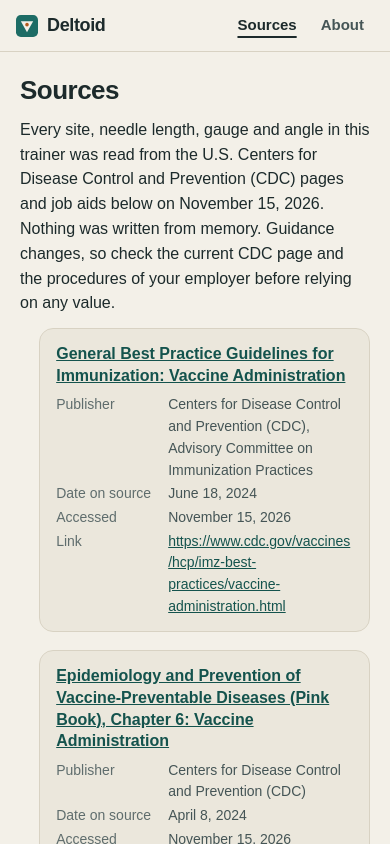
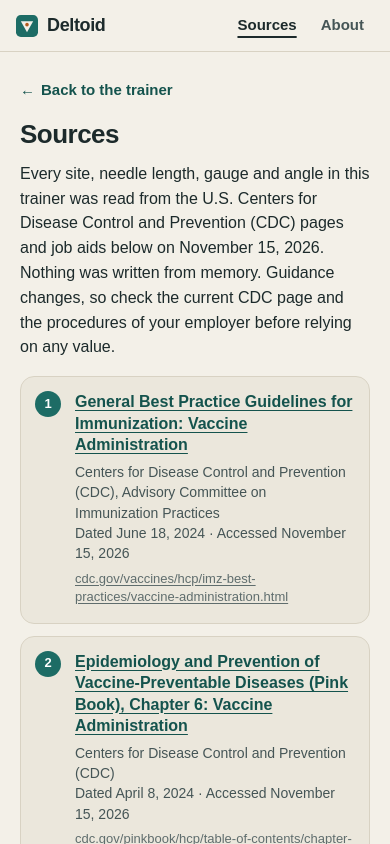
Before and after one commit to jon-jc/deltoid, a Next.js app: page /sources in a window 390 px wide. Built offline with nearby package versions, Linux system fonts and the light colour scheme; a web font is replaced by a local one.

Commit message:
Tidy the Sources and About pages on phones
Sources are now a numbered list without the stray indent, with the
publisher, dates and a shortened address as compact lines instead of a
two-column table that squeezed the values into a narrow column. Both
pages get a Back to the trainer link at the top.

```diff
--- a/src/app/about/page.tsx
+++ b/src/app/about/page.tsx
@@ -14,6 +14,9 @@ export default function AboutPage() {
       <SiteHeader current="about" />
       <main className="doc">
         <div className="doc-inner">
+          <Link href="/" className="top-link">
+            <span aria-hidden="true">←</span> Back to the trainer
+          </Link>
           <h1>About Deltoid</h1>
           <p>
             Deltoid is a practice tool for medical assistants. Each case gives you a synthetic patient and a route. You
--- a/src/app/globals.css
+++ b/src/app/globals.css
@@ -198,51 +198,85 @@ button {
   margin-bottom: 0;
 }
 
-.source-list {
+.doc .source-list {
   list-style: none;
-  margin: 0;
+  margin: 16px 0 0;
   padding: 0;
   display: grid;
   gap: 12px;
+  counter-reset: source;
 }
 
-.source-list > li {
+.doc .source-list > li {
+  position: relative;
   margin: 0;
-  padding: 14px 16px;
+  padding: 14px 16px 14px 54px;
   border-radius: 14px;
   background: var(--paper-2);
   border: 1px solid var(--line);
   scroll-margin-top: 16px;
+  counter-increment: source;
+}
+
+/* Numbered badge for each source. */
+.doc .source-list > li::before {
+  content: counter(source);
+  position: absolute;
+  left: 14px;
+  top: 14px;
+  width: 26px;
+  height: 26px;
+  border-radius: 50%;
+  display: grid;
+  place-items: center;
+  background: var(--teal);
+  color: #fff;
+  font-size: 0.8125rem;
+  font-weight: 700;
 }
 
 .source-list h3 {
-  margin: 0 0 4px;
+  margin: 0 0 6px;
   font-size: 1rem;
   line-height: 1.35;
   font-weight: 650;
 }
 
-.source-list dl {
-  margin: 8px 0 0;
-  display: grid;
-  gap: 2px;
+.source-list h3 a {
+  text-underline-offset: 3px;
+}
+
+.doc .source-meta {
+  margin: 0;
   font-size: 0.875rem;
+  line-height: 1.45;
   color: var(--ink-2);
 }
 
-.source-list dl > div {
-  display: grid;
-  grid-template-columns: 6.5rem 1fr;
-  gap: 8px;
+.source-url {
+  display: inline-block;
+  margin-top: 6px;
+  font-size: 0.8125rem;
+  line-height: 1.4;
+  color: var(--ink-3);
+  overflow-wrap: anywhere;
+  text-underline-offset: 2px;
 }
 
-.source-list dt {
-  color: var(--ink-3);
+.top-link {
+  display: inline-flex;
+  align-items: center;
+  gap: 6px;
+  min-height: 44px;
+  margin: -8px 0 8px;
+  font-size: 0.9375rem;
+  font-weight: 650;
+  text-underline-offset: 3px;
+  text-decoration: none;
 }
 
-.source-list dd {
-  margin: 0;
-  overflow-wrap: anywhere;
+.top-link:hover {
+  text-decoration: underline;
 }
 
 .back-link {
--- a/src/app/sources/page.tsx
+++ b/src/app/sources/page.tsx
@@ -15,6 +15,11 @@ function readable(iso: string) {
   return `${MONTHS[m - 1]} ${d}, ${y}`;
 }
 
+/** The address without the scheme, for display. */
+function pretty(url: string) {
+  return url.replace(/^https?:\/\/(www\.)?/, "");
+}
+
 export default function SourcesPage() {
   const list = Object.values(SOURCES);
   return (
@@ -22,6 +27,9 @@ export default function SourcesPage() {
       <SiteHeader current="sources" />
       <main className="doc">
         <div className="doc-inner">
+          <Link href="/" className="top-link">
+            <span aria-hidden="true">←</span> Back to the trainer
+          </Link>
           <h1>Sources</h1>
           <p>
             Every site, needle length, gauge and angle in this trainer was read from the U.S. Centers for Disease Control
@@ -29,7 +37,7 @@ export default function SourcesPage() {
             Guidance changes, so check the current CDC page and the procedures of your employer before relying on any
             value.
           </p>
-          <ul className="source-list">
+          <ol className="source-list">
             {list.map((s) => (
               <li key={s.id} id={s.id}>
                 <h3>
@@ -37,31 +45,16 @@ export default function SourcesPage() {
                     {s.title}
                   </a>
                 </h3>
-                <dl>
-                  <div>
-                    <dt>Publisher</dt>
-                    <dd>{s.publisher}</dd>
-                  </div>
-                  <div>
-                    <dt>Date on source</dt>
-                    <dd>{s.published}</dd>
-                  </div>
-                  <div>
-                    <dt>Accessed</dt>
-                    <dd>{readable(s.accessed)}</dd>
-                  </div>
-                  <div>
-                    <dt>Link</dt>
-                    <dd>
-                      <a href={s.url} target="_blank" rel="noopener noreferrer">
-                        {s.url}
-                      </a>
-                    </dd>
-                  </div>
-                </dl>
+                <p className="source-meta">{s.publisher}</p>
+                <p className="source-meta">
+                  Dated {s.published} · Accessed {readable(s.accessed)}
+                </p>
+                <a className="source-url" href={s.url} target="_blank" rel="noopener noreferrer">
+                  {pretty(s.url)}
+                </a>
               </li>
             ))}
-          </ul>
+          </ol>
 
           <h2>Left out on purpose</h2>
           <p>Where CDC does not give a value, the trainer does not invent one.</p>
```
